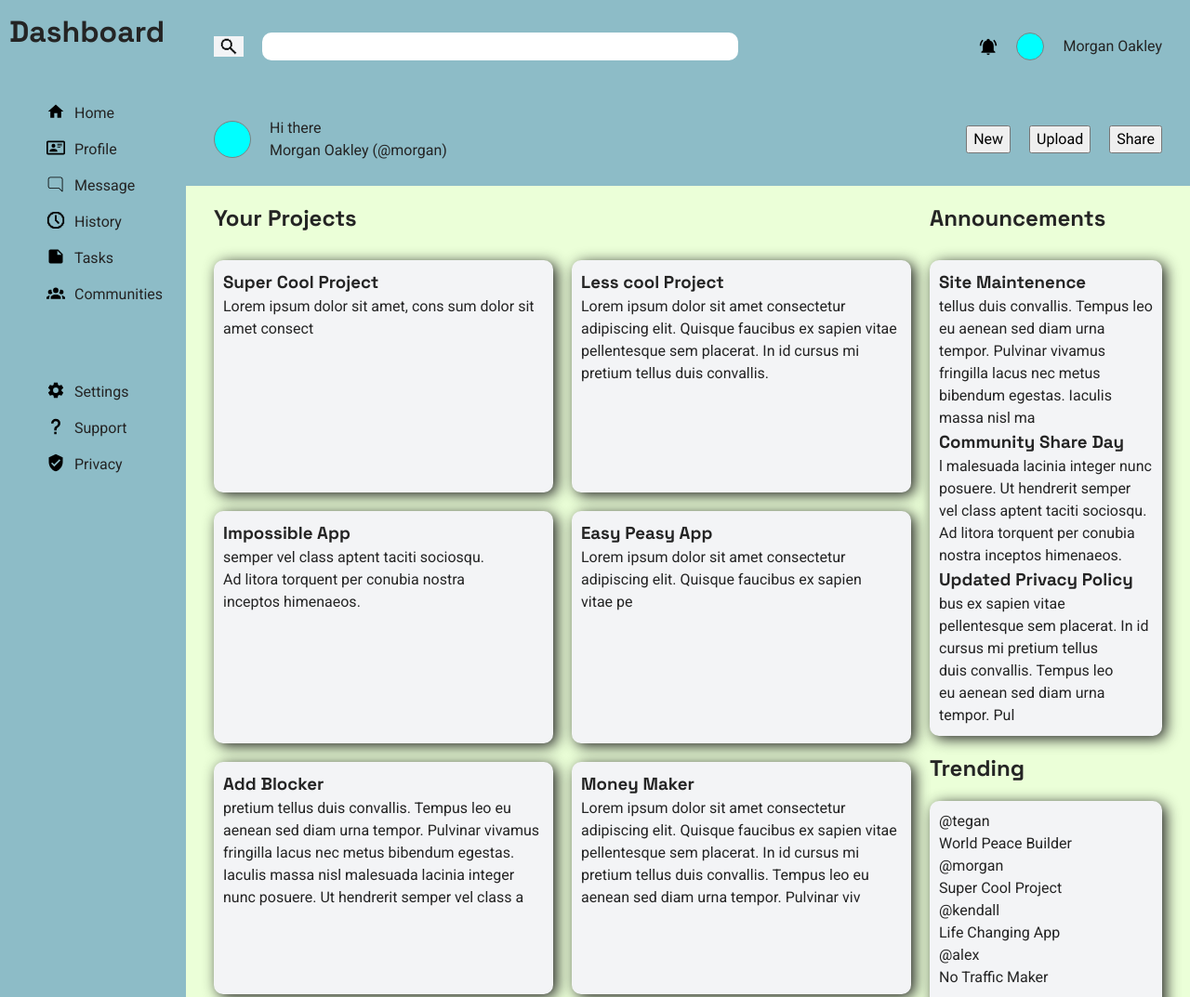
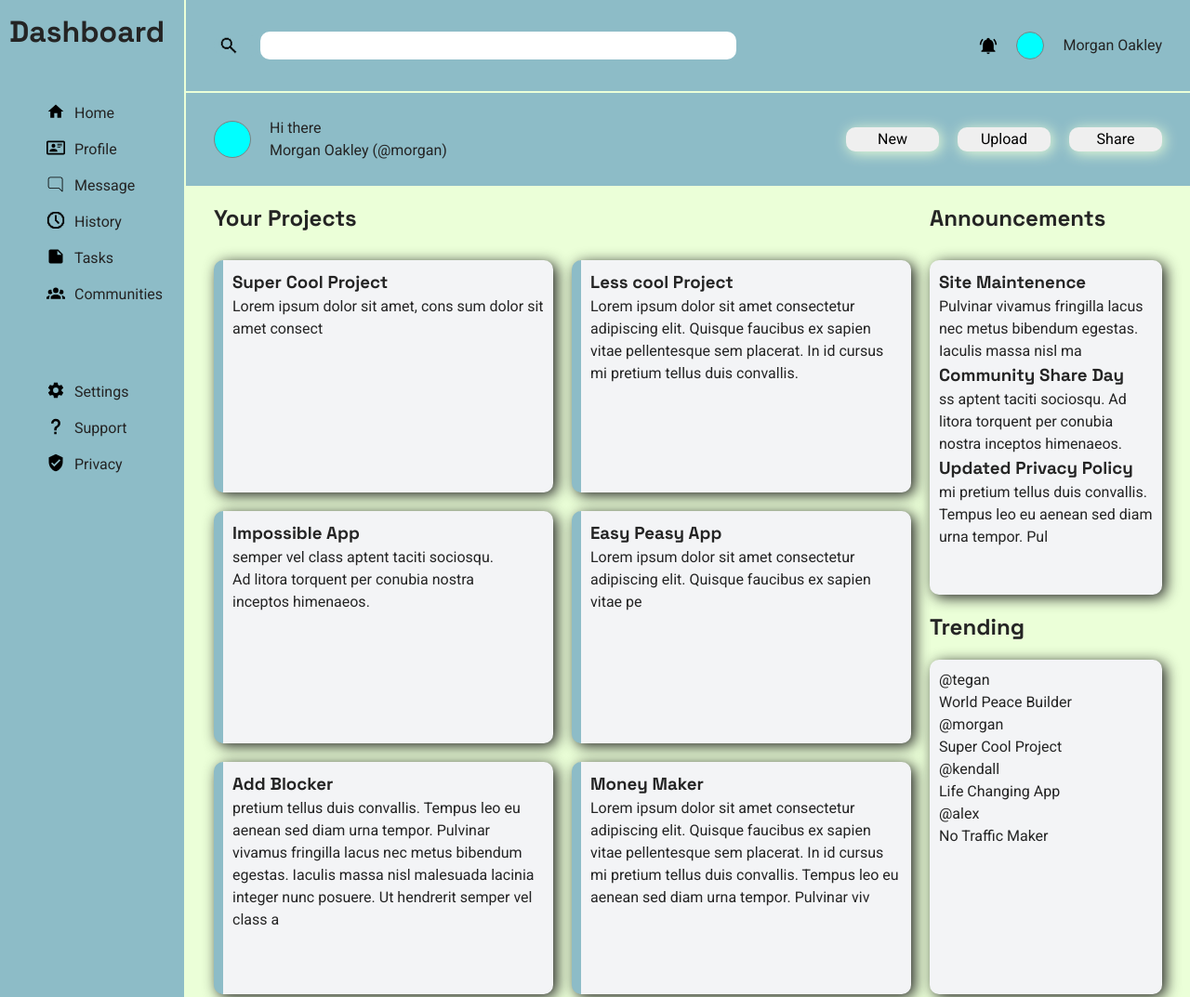
Before and after one commit to codingbyday3/admin-dashboard, a website: page index.html in a window 1280 px wide. Shown: the top 1073 px of the page at 93% size. Drawn offline with Linux system fonts and the light colour scheme.

Commit message:
Style: buttons and links

```diff
--- a/index.html
+++ b/index.html
@@ -83,7 +83,7 @@
     </div>
     <div class="search-bar">
       <div>
-        <button class="submit">
+        <button type="submit">
           <svg class="icon" xmlns="http://www.w3.org/2000/svg" viewBox="0 0 22 22">
             <title>search</title>
             <path d="M19 20H18V19H17V18H16V17H15V16H14V15H13V14H11V15H6V14H4V13H3V11H2V6H3V4H4V3H6V2H11V3H13V4H14V6H15V11H14V13H15V14H16V15H17V16H18V17H19V18H20V19H19M11 13V12H12V11H13V6H12V5H11V4H6V5H5V6H4V11H5V12H6V13Z" />
@@ -163,19 +163,19 @@
         <div>
           <h3>Site Maintenence</h3>
           <p>
-             tellus duis convallis. Tempus leo eu aenean sed diam urna tempor. Pulvinar vivamus fringilla lacus nec metus bibendum egestas. Iaculis massa nisl ma
+            Pulvinar vivamus fringilla lacus nec metus bibendum egestas. Iaculis massa nisl ma
           </p>
         </div>
         <div>
           <h3>Community Share Day</h3>
           <p>
-            l malesuada lacinia integer nunc posuere. Ut hendrerit semper vel class aptent taciti sociosqu. Ad litora torquent per conubia nostra inceptos himenaeos.
+            ss aptent taciti sociosqu. Ad litora torquent per conubia nostra inceptos himenaeos.
           </p>
         </div>
         <div>
           <h3>Updated Privacy Policy</h3>
           <p>
-            bus ex sapien vitae pellentesque sem placerat. In id cursus mi pretium tellus duis convallis. Tempus leo eu aenean sed diam urna tempor. Pul
+            mi pretium tellus duis convallis. Tempus leo eu aenean sed diam urna tempor. Pul
           </p>
         </div>
       </div>
--- a/style.css
+++ b/style.css
@@ -79,9 +79,8 @@ main{
   grid-row: 1 / 4;
   grid-template-rows: 100px 300px 200px;
   background-color: var(--clr-primary);
-
-
   padding: 10px;
+  border-right: 2px solid var(--clr-secondary);
 }
 .side-bar ul a{
   color: var(--clr-text-primary);
@@ -124,11 +123,18 @@ ul{
   align-items: center;
   padding: var(--pd-border);
   background-color: var(--clr-primary);
+  border-bottom: 2px solid var(--clr-secondary);
+
+}
+
+
+.search-bar div button .icon{
+  background-color: var(--clr-primary);
 }
 .search-bar div:first-child{
   display: flex;
   align-items: center;
-  gap: 20px;
+
 }
 
 .search-bar div:first-child input{
@@ -141,6 +147,9 @@ ul{
 .search-bar div:first-child button{
   border: none;
   background-color: var(--clr-background);
+  width: 50px;
+  box-shadow: none;
+  background-color: var(--clr-primary);
 
 }
 
@@ -156,6 +165,7 @@ ul{
   justify-content: space-between;
   padding: var(--pd-border);
   background-color: var(--clr-primary);
+
 }
 
 .dashboard-header > div{
@@ -209,7 +219,9 @@ ul{
   gap: 20px;
 }
 
-
+.user-projects div{
+  border-left: 10px solid var(--clr-primary);
+}
 .trending-container,
 .user-projects div,
 .announcements-container{
@@ -218,3 +230,19 @@ ul{
   padding: 10px;
   background-color: var(--clr-background);
 }
+
+a:hover{
+  opacity: 0.7;
+}
+
+button{
+  width: 100px;
+  border: none;
+  border-radius: 10px;
+  box-shadow: 2px 2px 15px var(--clr-secondary);
+}
+
+button:hover{
+  opacity: 0.7;
+  cursor: pointer;
+}
```
